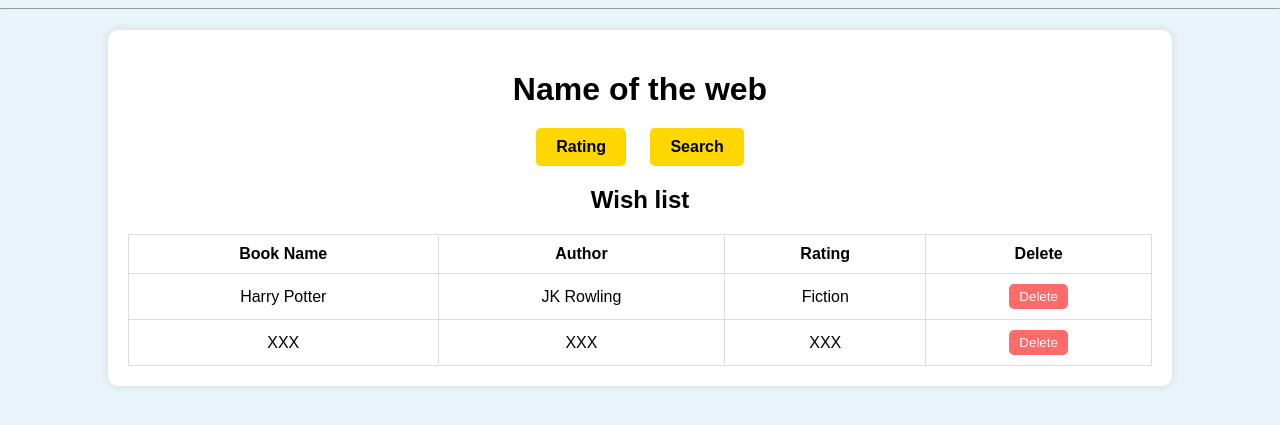
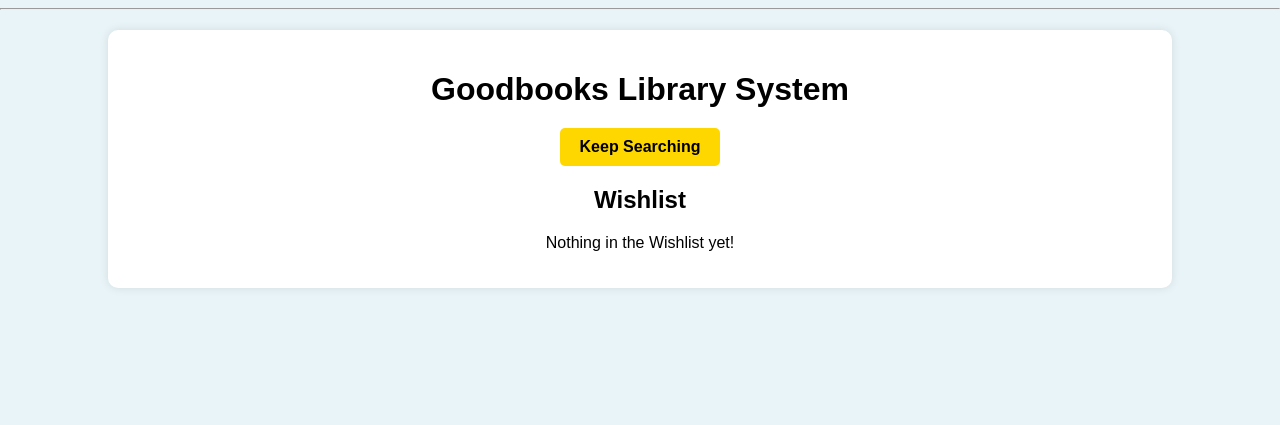
Before and after one commit to DBMS-25-Team18/goodbooks-library-system, a Flask app: page /wishlist in a window 1280 px wide. Shown: the part 18-443 px from the top of the page. Run offline with Flask 3, Linux system fonts and the light colour scheme; the visitor is signed in with stand-in values (Sample User, id 1); data that the repository does not hold is empty.

Commit message:
feat(dev): add wishlist and home page

```diff
--- a/app/__init__.py
+++ b/app/__init__.py
@@ -6,7 +6,7 @@ import os
 import bcrypt
 
 load_dotenv()
-ENV_SECRET = os.getenv('SECRET_KEY')
+ENV_SECRET = os.getenv("SECRET_KEY")
 
 def create_app():
     app = Flask(__name__)
@@ -14,7 +14,7 @@ def create_app():
 
     @app.route("/")
     def base():
-        return render_template("base.html")
+        return render_template("home.html")
 
     @app.route("/login", methods=["GET", "POST"])
     def login():
@@ -31,7 +31,7 @@ def create_app():
             cursor.close()
             connection.close()
 
-            if user and bcrypt.checkpw(password.encode('utf-8'), user["password"].encode('utf-8')):
+            if user and bcrypt.checkpw(password.encode("utf-8"), user["password"].encode("utf-8")):
                 session["user_id"] = user["id"]
                 session["username"] = user["username"]
                 print(user)
@@ -48,7 +48,7 @@ def create_app():
 
     @app.route("/welcome")
     def welcome():
-        if 'username' not in session:
+        if "username" not in session:
             return redirect("/")
 
         return render_template("welcome.html")
@@ -56,10 +56,10 @@ def create_app():
     @app.route("/register", methods=["GET", "POST"])
     def register():
         if request.method == "POST":
-            username = request.form['username']
-            password = request.form['password']
+            username = request.form["username"]
+            password = request.form["password"]
             salt = bcrypt.gensalt()
-            password = bcrypt.hashpw(password.encode('utf-8'), salt)
+            password = bcrypt.hashpw(password.encode("utf-8"), salt)
 
             connection = get_db_connection()
             cursor = connection.cursor()
@@ -83,22 +83,40 @@ def create_app():
 
     @app.route("/wishlist")
     def wishlist():
-        if 'username' not in session:
+        if "username" not in session:
             return redirect("/")
 
-        return render_template("wishlist.html")
+        query = "SELECT * FROM users AS u, books AS b, user_wish AS w WHERE u.id = %s AND u.id = w.user_id AND w.books_id = b.id"
+
+        connection = get_db_connection()
+        cursor = connection.cursor(dictionary = True)
+
+        cursor.execute(query, (session["user_id"], ))
+        books = cursor.fetchall()
+
+        cursor.close()
+        connection.close()
+
+        return render_template("wishlist.html", books = books)
+
+    @app.route("/addwish/<int:id>", methods=["POST"])
+    def addwish(id):
+        if "username" not in session:
+            return redirect("/")
+
+        return redirect("/wishlist")
 
     @app.route("/search", methods=["GET", "POST"])
     def search():
-        if 'username' not in session:
+        if "username" not in session:
             return redirect("/")
 
-        if request.method == "POST" and (request.form['title'] or request.form['authors'] or
-                                         request.form['tag'] or request.form['isbn']):
-            session["title"] = request.form['title']
-            session["authors"] = request.form['authors']
-            session["tag"] = request.form['tag']
-            session["isbn"] = request.form['isbn']
+        if request.method == "POST" and (request.form["title"] or request.form["authors"] or
+                                         request.form["tag"] or request.form["isbn"]):
+            session["title"] = request.form["title"]
+            session["authors"] = request.form["authors"]
+            session["tag"] = request.form["tag"]
+            session["isbn"] = request.form["isbn"]
 
             return redirect("/result/1")
 
@@ -106,8 +124,11 @@ def create_app():
 
     @app.route("/result/<int:page>")
     def result(page):
-        if 'username' not in session:
+        if "username" not in session:
             return redirect("/")
+
+        if page <= 0:
+            return redirect("/result/1")
 
         query = search_query(session["title"], session["authors"], session["tag"], session["isbn"], page)
         params = search_params(session["title"], session["authors"], session["tag"], session["isbn"])
@@ -115,18 +136,17 @@ def create_app():
         connection = get_db_connection()
         cursor = connection.cursor(dictionary = True)
 
-        print(query)
         cursor.execute(query, tuple(params))
         books = cursor.fetchall()
 
         cursor.close()
         connection.close()
 
-        return render_template("result.html", tag = session["tag"], books = books, page = page)
+        return render_template("result.html", books = books, page = page)
 
     @app.route("/rating")
     def rating():
-        if 'username' not in session:
+        if "username" not in session:
             return redirect("/")
 
         return render_template("rating.html")
--- a/app/templates/welcome.html
+++ b/app/templates/welcome.html
@@ -1,7 +1,7 @@
 {% extends "base.html" %}
 {% block content %}
 <div class="container">
-    <h2>Welcome, {{ session['username'] }}!</h2>
+    <h2>Welcome, {{ session.username }}!</h2>
     <p>We're glad to have you back!</p>
     <form method="GET" action="/logout">
         <button type="submit">Log Out</button>
--- a/app/templates/wishlist.html
+++ b/app/templates/wishlist.html
@@ -1,35 +1,42 @@
 {% extends "base.html" %}
 {% block content %}
 <div class="container">
-    <h1>Name of the web</h1>
+    <h1>Goodbooks Library System</h1>
     <div class="button-group">
-        <a href="/rating" class="btn">Rating</a>
-        <a href="/search" class="btn">Search</a>
+        <a href="/search" class="btn">Keep Searching</a>
     </div>
-    <h2>Wish list</h2>
+    <h2>Wishlist</h2>
+    {% if books %}
     <table>
         <thead>
             <tr>
                 <th>Book Name</th>
                 <th>Author</th>
-                <th>Rating</th>
+                <th>Rate It</th>
                 <th>Delete</th>
             </tr>
         </thead>
         <tbody>
+            {% for book in books %}
             <tr>
-                <td>Harry Potter</td>
-                <td>JK Rowling</td>
-                <td>Fiction</td>
-                <td><button class="delete-btn">Delete</button></td>
+                <td>{{ book.title }}</td>
+                <td>{{ book.authors }}</td>
+                <td>
+                    <form method="POST" action="/">
+                        <button type="submit" class="btn">Rate It</button>
+                    </form>
+                </td>
+                <td>
+                    <form method="DELETE" action="/">
+                        <button type="submit" class="delete-btn">Delete</button>
+                    </form>
+                </td>
             </tr>
-            <tr>
-                <td>XXX</td>
-                <td>XXX</td>
-                <td>XXX</td>
-                <td><button class="delete-btn">Delete</button></td>
-            </tr>
+            {% endfor %}
         </tbody>
     </table>
+    {% else %}
+    <p>Nothing in the Wishlist yet!</p>
+    {% endif %}
 </div>
 {% endblock %}
```
Also changed, not shown: app/templates/home.html (added, +21 -0 lines), app/templates/result.html (+11 -2 lines).
